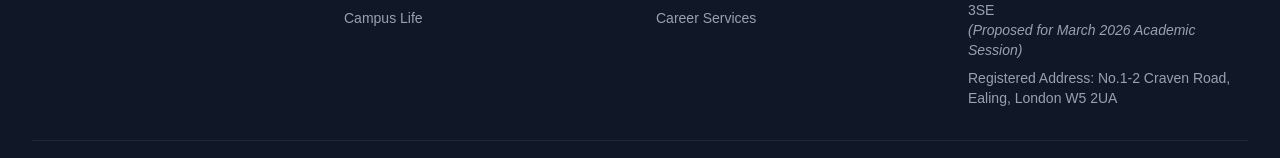
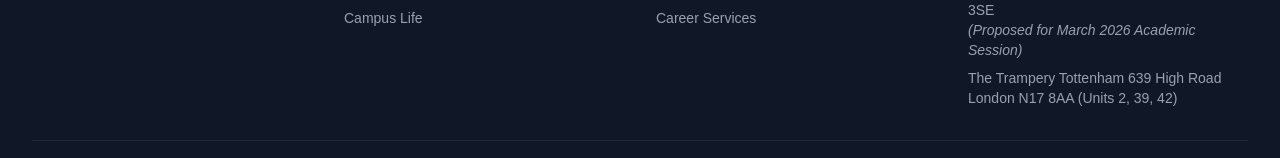
Before and after one commit to ryuk321/citiedge, a Next.js app: page / in a window 1280 px wide. Shown: the part 1600-1758 px from the top of the page. Built offline with nearby package versions, Linux system fonts and the light colour scheme.

Commit message:
fix: update registered address in footer component

```diff
--- a/components/footer.tsx
+++ b/components/footer.tsx
@@ -57,7 +57,11 @@ const Footer: React.FC = () => {
                 <span className="italic">(Proposed for March 2026 Academic Session)</span>
               </li>
               <li>
-                Registered Address: No.1-2 Craven Road, Ealing, London W5 2UA
+                The Trampery Tottenham
+639 High Road
+London
+N17 8AA
+(Units 2, 39, 42)
               </li>
             </ul>
           </div>
```
